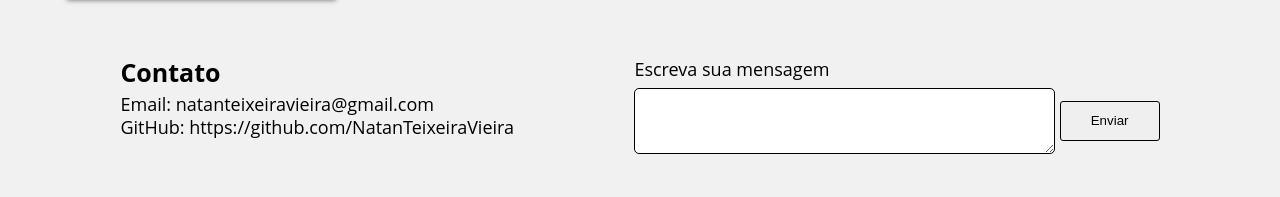
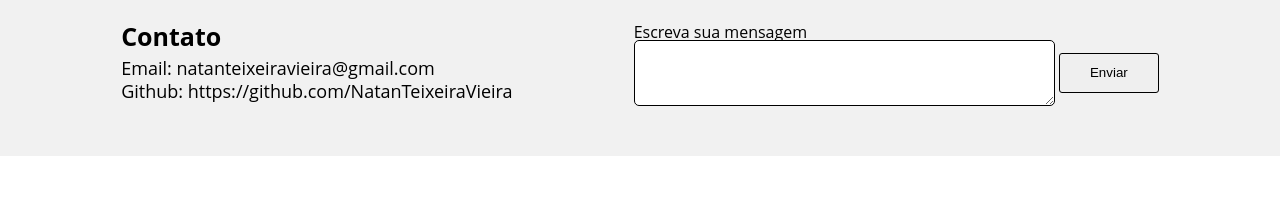
Before and after one commit to NatanTeixeiraVieira/Curriculo, a plain HTML site: page index.html in a window 1280 px wide. Shown: the part 2482-2679 px from the top of the page. Drawn offline with Linux system fonts and the light colour scheme.

Commit message:
adicionando o github nos contatos

```diff
--- a/index.html
+++ b/index.html
@@ -44,7 +44,7 @@
         <section class="resumo-pessoal">
 
             <!-- dados pessoais -->
-            <div class="dados-pessoais">
+            <div>
                 <h3 class="dados-pessoais_titulo">Dados Pessoais</h3>
                 <ul class="dados-pessoais_lista">
                     <li>Idade: 16 anos;</li>
@@ -55,9 +55,9 @@
                 <div class="pretencoes-para-futuro">
                     <h3 class="pretencoes-para-futuro_titulo">Pretenções para o futuro</h3>
                     <p class="resumo-pessoal_paragrafo-complemento">
-                        Pretendo começar o curso de Engenharia de Software
-                        e atuar na área de TI como desenvolvedor web. Além
-                        disso, estou disposto a aprender novas tecnologias.
+                    Pretendo começar o curso de Engenharia de Software <br>
+                    e atuar na área de TI como desenvolvedor web. Além <br>
+                    disso, estou disposto a aprender novas tecnologias.
                     </p>
 
                 </div>
@@ -294,18 +294,15 @@
                     <h3 class="contato_titulo">Contato</h3>
                     <ul class="contato_lista">
                         <li>Email: natanteixeiravieira@gmail.com</li>
-                        <li>GitHub: <a href="https://github.com/NatanTeixeiraVieira">https://github.com/NatanTeixeiraVieira</a></li>
+                        <li>Github: <a href="https://github.com/NatanTeixeiraVieira">https://github.com/NatanTeixeiraVieira</a></li>
                     </ul>
                 </div>
 
-                <form>
-                    <fieldset class="mensagem">
-                        <label for="caixa-texto">Escreva sua mensagem</label>
-                        <textarea id="caixa-texto" cols="50" rows="4"></textarea>
-                        <input type="submit" value="Enviar" class="botao-enviar">
-
-                    </fieldset>
-                </form>
+                <fieldset class="mensagem">
+                    <legend>Escreva sua mensagem</legend>
+                    <textarea id="caixa-texto" cols="50" rows="4"></textarea>
+                    <input type="submit" value="Enviar" class="botao-enviar">
+                </fieldset>
             </div>
         </section>
     </main>
```
